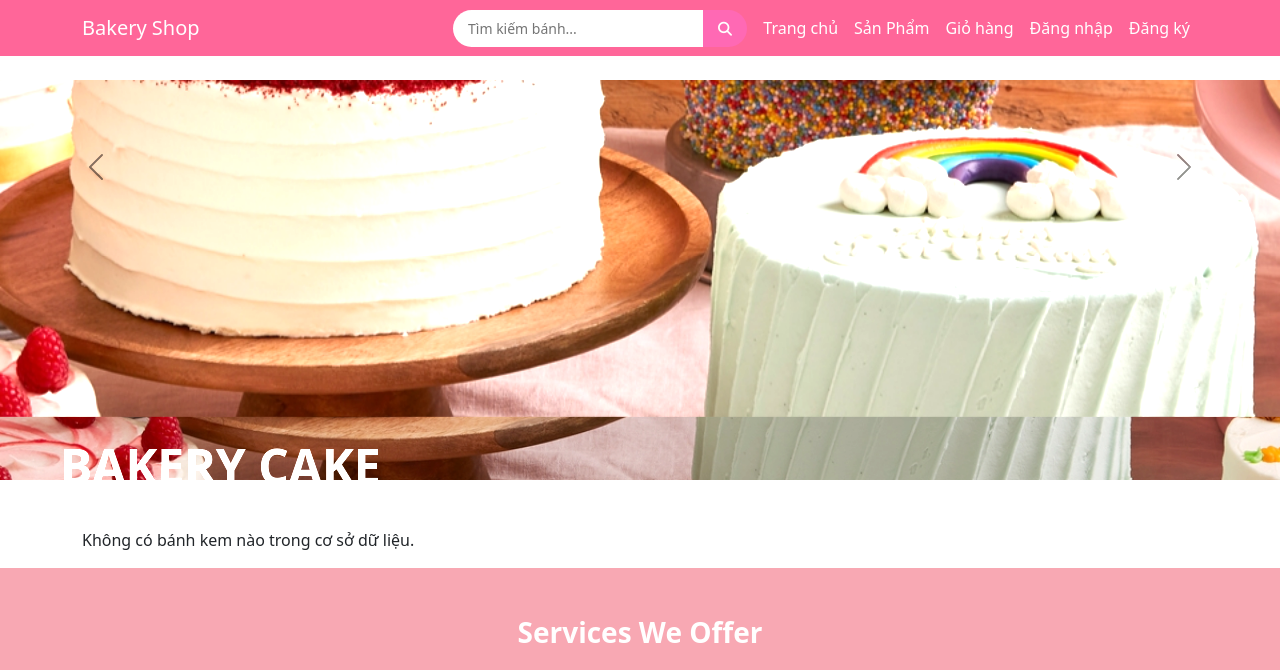
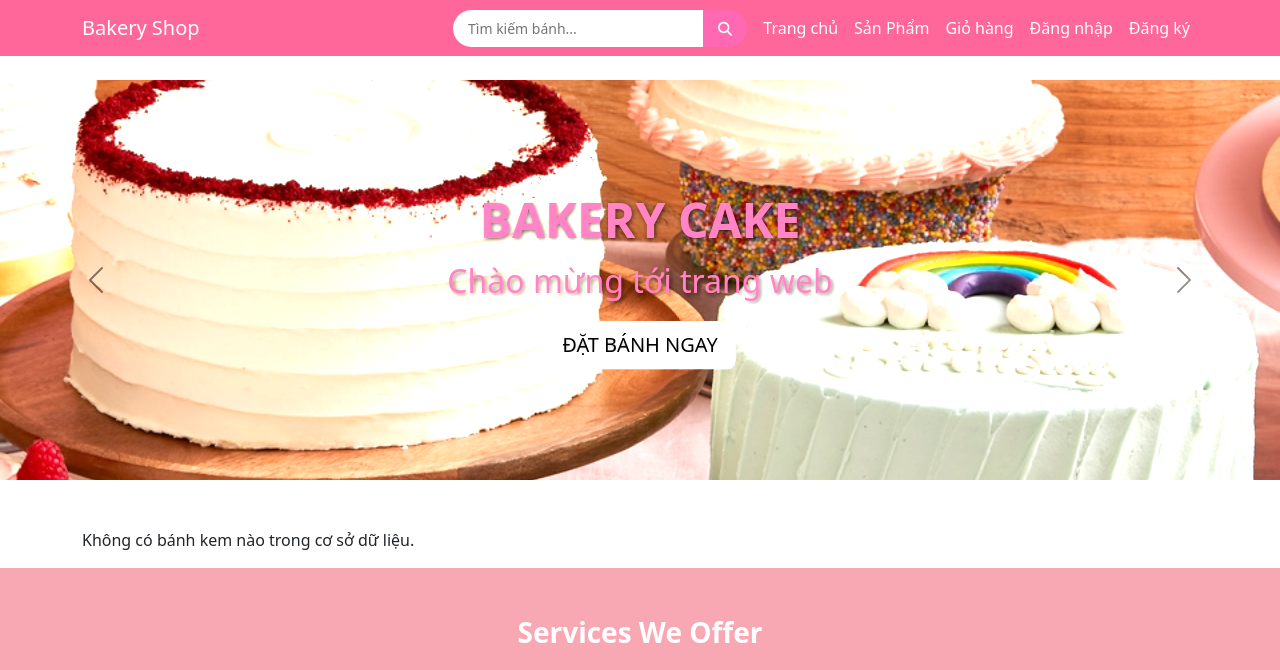
Before and after one commit to Zonat-2004/bakerycake, a Django app: page / in a window 1280 px wide. Shown: the top 670 px of the page. Run offline with Django 5.2, Linux system fonts and the light colour scheme; data that the repository does not hold is empty.

Commit message:
đa sua dangky/dangnhap, website

```diff
--- a/bakery_backend/cakeshop/static/css/style.css
+++ b/bakery_backend/cakeshop/static/css/style.css
@@ -1,5 +1,5 @@
 .banner {
-    background: url('/static/images/banhkem1.jpg') no-repeat center center;
+    /* background: url('/static/images/banhkem1.jpg') no-repeat center center; */
     background-size: cover;
     height: 50vh;
     /* Chiều cao bằng toàn bộ màn hình */
@@ -47,7 +47,7 @@
 }
 
 .banner p {
-    font-size: 1.2rem;
+    font-size: 2rem;
     color: white;
 }
 
@@ -114,28 +114,38 @@
     background-color: #e05599;
 }
 
-/* Đảm bảo carousel chiếm toàn bộ chiều ngang */
-#bannerCarousel {
+.carousel-inner img {
     width: 100%;
-    margin-top: 20px; /* Tạo khoảng cách so với thanh menu trên */
+    height: 500px;
+    object-fit: cover;
+    object-position: center;
 }
 
-/* Căn chỉnh chiều cao, cắt ảnh theo chiều rộng khung */
-.carousel-inner img {
-    width: 100%;
-    height: 500px;         /* Đặt chiều cao cố định (tùy chỉnh) */
-    object-fit: cover;     /* Cắt ảnh cho vừa khung mà không méo hình */
-    object-position: 50% 50%; /* Canh giữa ảnh */
+/* Overlay text nằm ở giữa banner */
+.banner-overlay {
+    position: absolute;
+    top: 50%;
+    left: 50%;
+    transform: translate(-50%, -50%);
+    color: white; /* Hoặc tuỳ màu chữ */
+    text-align: center;
+    /* Thêm hiệu ứng bóng chữ để nổi hơn */
+    text-shadow: 1px 1px 5px rgba(0, 0, 0, 0.7);
+    z-index: 1; /* Nội dung overlay nằm trên pseudo-element */
 }
 
-/* Tăng độ hiển thị cho nút điều hướng */
+.banner-overlay h1 {
+    color: #ff6699;
+}
+.banner-overlay p {
+    color: #ff6699;
+    text-shadow: 2px 2px 5px rgba(0, 0, 0, 0.7);
+}
+.banner-overlay a {
+    color: #000;
+}
+
 .carousel-control-prev-icon,
 .carousel-control-next-icon {
     filter: invert(100%);
 }
-
-/* Nếu muốn nút điều hướng to hơn một chút */
-.carousel-control-prev,
-.carousel-control-next {
-    width: 5%;
-}
--- a/bakery_backend/cakeshop/templates/cakeshop/home.html
+++ b/bakery_backend/cakeshop/templates/cakeshop/home.html
@@ -5,12 +5,11 @@
 
 {% block content %}
 
-<section class="banner">
+<section class="banner position-relative">
     <div id="bannerCarousel" class="carousel slide" data-bs-ride="carousel" data-bs-interval="3000">
         <div class="carousel-indicators">
             <button type="button" data-bs-target="#bannerCarousel" data-bs-slide-to="0" class="active"></button>
             <button type="button" data-bs-target="#bannerCarousel" data-bs-slide-to="1"></button>
-        <button type="button" data-bs-target="#bannerCarousel" data-bs-slide-to="2"></button>
         </div>
         <div class="carousel-inner">
             <div class="carousel-item active">
@@ -19,6 +18,7 @@
             <div class="carousel-item">
                 <img src="{% static 'images/banhkem.jpg' %}" class="d-block w-100" alt="Bánh kem 2">
             </div>
+        </div>
         <button class="carousel-control-prev" type="button" data-bs-target="#bannerCarousel" data-bs-slide="prev">
             <span class="carousel-control-prev-icon"></span>
         </button>
@@ -26,15 +26,15 @@
             <span class="carousel-control-next-icon"></span>
         </button>
     </div>
-        <!-- Bootstrap JavaScript -->
-    <script src="https://cdn.jsdelivr.net/npm/bootstrap@5.3.0/dist/js/bootstrap.bundle.min.js"></script>
-    <div class="container">
-        <h1 class="display-4 fw-bold">BAKERY CAKE</h1><br>
-        <p class="lead">Chào mừng tới trang web</p><br>
-        <a href="#" class="btn btn-light btn-lg">ĐẶT BÁNH NGAY</a>
-    </div>
+
+    <!-- Overlay text -->
+    <div class="banner-overlay">
+        <h1 class="display-4 fw-bold">BAKERY CAKE</h1>
+        <p class="lead">Chào mừng tới trang web</p>
+        <a href="/cakeshop/cakes" class="btn btn-light btn-lg">ĐẶT BÁNH NGAY</a>
     </div>
   </section>
+
 <br>
 
 <!-- Danh sách bánh kem -->
```
Lines whose indentation alone changed are shown as unchanged.
